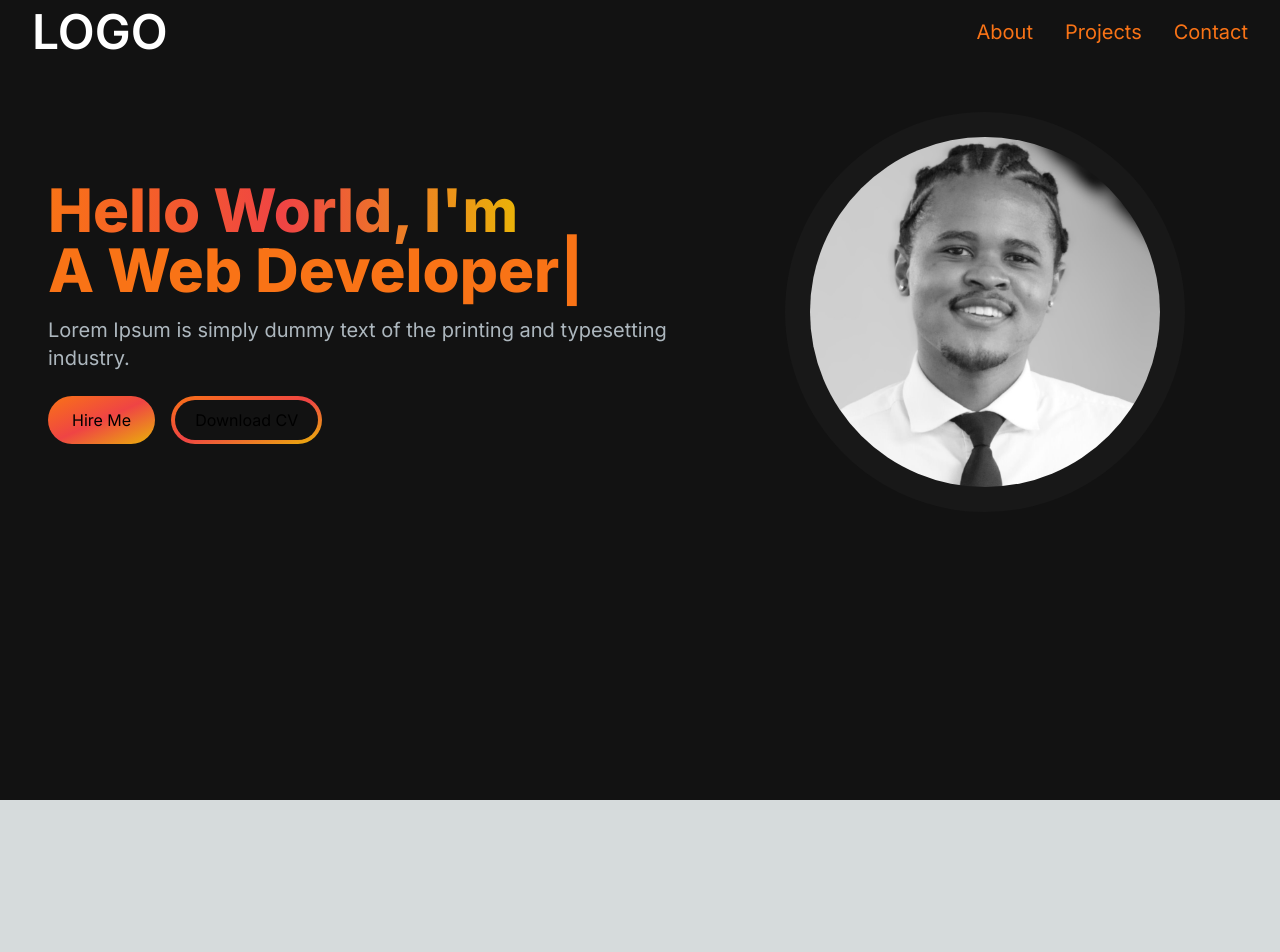
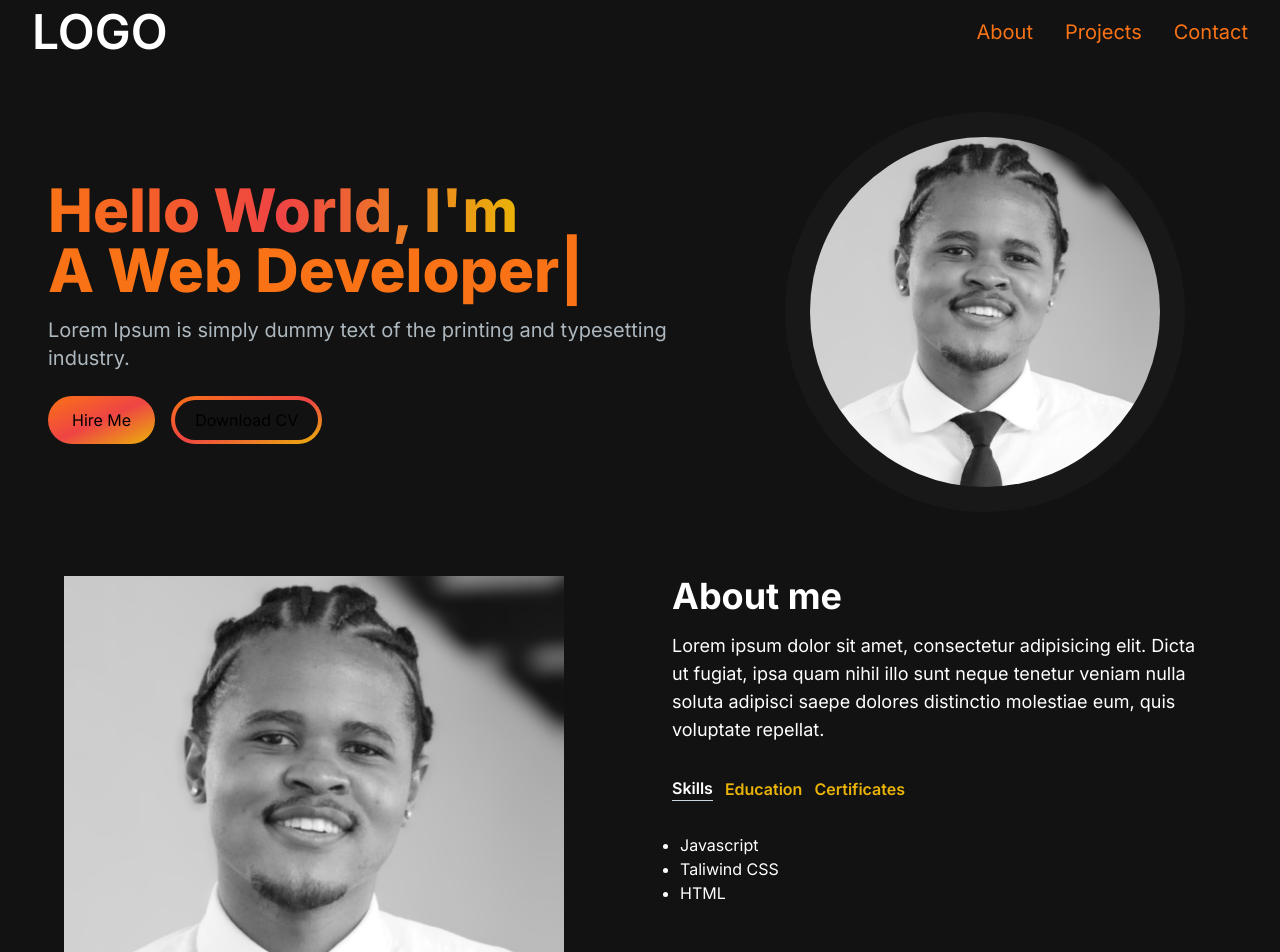
Before and after one commit to lefatsiane/online_cv_v2, a Next.js app: page / in a window 1280 px wide. Shown: the top 952 px of the page. Before the commit the page ends 800 px from the top, so only its background shows below. Built offline with nearby package versions, Linux system fonts and the light colour scheme.

Commit message:
Begenning of ProjectSection

```diff
--- /dev/null
+++ b/src/app/components/AboutSection.jsx
@@ -0,0 +1,97 @@
+"use client";
+import React, { useTransition, useState } from "react";
+import Image from "next/image";
+import TabButton from "./TabButton";
+
+const TAB_DATA = [
+  {
+    title: "skills",
+    id: "skills",
+    content: (
+      <ul className="list-disc pl-2 ">
+        <li>Javascript</li>
+        <li>Taliwind CSS</li>
+        <li>HTML</li>
+      </ul>
+    ),
+  },
+  {
+    title: "Education",
+    id: "Education",
+    content: (
+      <ul className="list-disc pl-2 ">
+        <li>HyperionDev</li>
+        <li>Udemy</li>
+      </ul>
+    ),
+  },
+  {
+    title: "Certificates",
+    id: "Certificates",
+    content: (
+      <ul className="list-disc pl-2 ">
+        <li>Full Stack</li>
+        <li>Advanced Google Analytics</li>
+      </ul>
+    ),
+  },
+];
+
+const AboutSection = () => {
+  const [tab, setTab] = useState("skills");
+  const [isPending, startTransition] = useTransition();
+
+  const handleTabChange = (id) => {
+    startTransition(() => setTab(id));
+  };
+
+  return (
+    <section className="text-white">
+      <div className="md:grid md:grid-cols-2 gap-8 items-centre py-8 px-4 xl:gap-16 sm:py-16 ">
+        <Image src="/images/MainImg.JPG" width={500} height={500} />
+
+        <div className="mt-4 md:mt-0 text-left flex flex-col h-full ">
+          <h2 className="text-4xl font-bold text-white mb-4">About me</h2>
+          <p className="text-base md:text-lg">
+            Lorem ipsum dolor sit amet, consectetur adipisicing elit. Dicta ut
+            fugiat, ipsa quam nihil illo sunt neque tenetur veniam nulla soluta
+            adipisci saepe dolores distinctio molestiae eum, quis voluptate
+            repellat.
+          </p>
+
+          <div className="flex flex-row mt-8">
+            <TabButton
+              selectTab={() => handleTabChange("skills")}
+              active={tab === "skills"}
+            >
+              {" "}
+              Skills{" "}
+            </TabButton>
+
+            <TabButton
+              selectTab={() => handleTabChange("Education")}
+              active={tab === "Education"}
+            >
+              {" "}
+              Education{" "}
+            </TabButton>
+
+            <TabButton
+              selectTab={() => handleTabChange("Certificates")}
+              active={tab === "Certificates"}
+            >
+              {" "}
+              Certificates{" "}
+            </TabButton>
+          </div>
+          <div className="mt-8">
+            {" "}
+            {TAB_DATA.find((t) => t.id === tab).content}{" "}
+          </div>
+        </div>
+      </div>
+    </section>
+  );
+};
+
+export default AboutSection;
--- a/src/app/components/HeroSection.jsx
+++ b/src/app/components/HeroSection.jsx
@@ -54,7 +54,7 @@ const HeroSection = () => {
               alt="something"
               width={300}
               height={300}
-              class=" absolute transform rounded-full w-[200px] lg:w-[350px]  -translate-x-1/2 -translate-y-1/2 top-1/2 left-1/2"
+              className=" absolute transform rounded-full w-[200px] lg:w-[350px]  -translate-x-1/2 -translate-y-1/2 top-1/2 left-1/2"
             />
           </div>
         </div>
--- /dev/null
+++ b/src/app/components/ProjectsCard.jsx
@@ -0,0 +1,20 @@
+import React from "react";
+
+const ProjectsCard = ({ imgURL, title, description }) => {
+  return (
+    <div>
+      <div
+        className="h-52 md:h-72 rounded-t-xl relative group"
+        style={{ background: `url ${imgURL}`, backgroundSize: "cover" }}
+      >
+        <div className="overlay absoulute top-0 left-0 w-full h-full bg-orange-500 bg-opacity-0 hidden group-hover:flex group-hover:bg-opacity-80 transition-all duration-500 "></div>
+      </div>
+      <div className="text-white rounded-b-xl bg-red-500 py-6 px-4  ">
+        <h5 className="font-xl font-semibold mb-2 ">{title}</h5>
+        <p className="text-slate-500">{description}</p>
+      </div>
+    </div>
+  );
+};
+
+export default ProjectsCard;
--- /dev/null
+++ b/src/app/components/ProjectsSection.jsx
@@ -0,0 +1,68 @@
+import React from "react";
+import ProjectsCard from "./ProjectsCard";
+
+const projectData = [
+  {
+    id: 1,
+    title: "Project 1",
+    description: "description of the project",
+    image: "/images/MainImg.JPG",
+    tag: ["All", "Web"],
+  },
+  {
+    id: 1,
+    title: "Project 2",
+    description: "description of the project",
+    image: "/images/MainImg.JPG",
+    tag: ["All", "Web"],
+  },
+  {
+    id: 1,
+    title: "Project 3",
+    description: "description of the project",
+    image: "/images/MainImg.JPG",
+    tag: ["All", "Web"],
+  },
+  {
+    id: 1,
+    title: "Project 4",
+    description: "description of the project",
+    image: "/images/MainImg.JPG",
+    tag: ["All", "Web"],
+  },
+  {
+    id: 1,
+    title: "Project 5",
+    description: "description of the project",
+    image: "/images/MainImg.JPG",
+    tag: ["All", "Web"],
+  },
+  {
+    id: 1,
+    title: "Project 6",
+    description: "description of the project",
+    image: "/images/MainImg.JPG",
+    tag: ["All", "Web"],
+  },
+];
+
+const ProjectsSection = () => {
+  return (
+    <div>
+      <h2>My projects</h2>
+      <div>
+        {projectData.map((project) => (
+          <ProjectsCard
+            key={project.id}
+            title={project.title}
+            description={project.description}
+            imgURL={project.image}
+            tags={project}
+          />
+        ))}{" "}
+      </div>
+    </div>
+  );
+};
+
+export default ProjectsSection;
--- /dev/null
+++ b/src/app/components/TabButton.jsx
@@ -0,0 +1,17 @@
+import React from "react";
+
+const TabButton = ({active, selectTab, children}) => {
+  const buttonClasses = active
+    ? "text-white border-b border-slate-300"
+    : "text-yellow-500";
+
+  return (
+    <button onClick={selectTab}>
+      <p className={`mr-3 font-semibold hover:text-white ${buttonClasses}`}>
+        {children}
+      </p>
+    </button>
+  );
+};
+
+export default TabButton;
--- a/src/app/page.js
+++ b/src/app/page.js
@@ -1,6 +1,8 @@
 import Image from "next/image";
 import HeroSection from "./components/HeroSection";
 import Navbar from "./components/Navbar";
+import AboutSection from "./components/AboutSection";
+import ProjectsSection from "./components/ProjectsSection";
 
 export default function Home() {
   return (
@@ -8,6 +10,8 @@ export default function Home() {
       <Navbar />
       <div className="container mt-24  mx-auto px-12 py-4">
         <HeroSection />
+        <AboutSection />
+        <ProjectsSection />
       </div>
     </main>
   );
```
